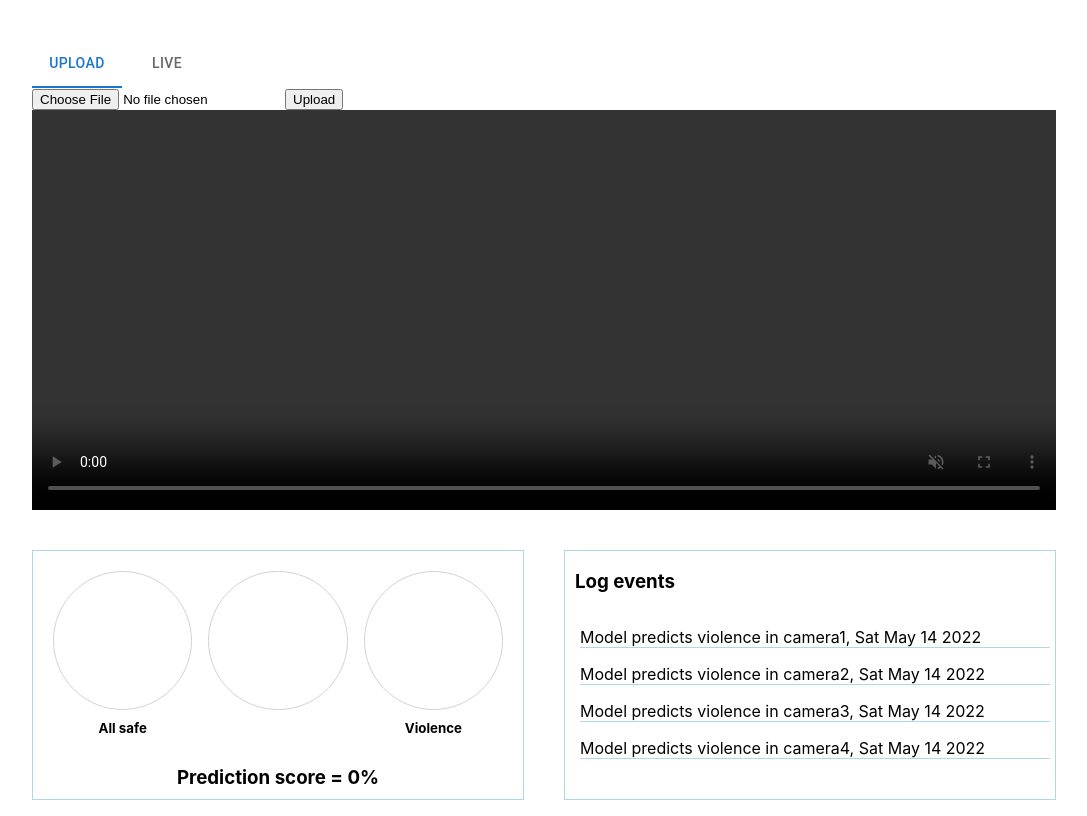
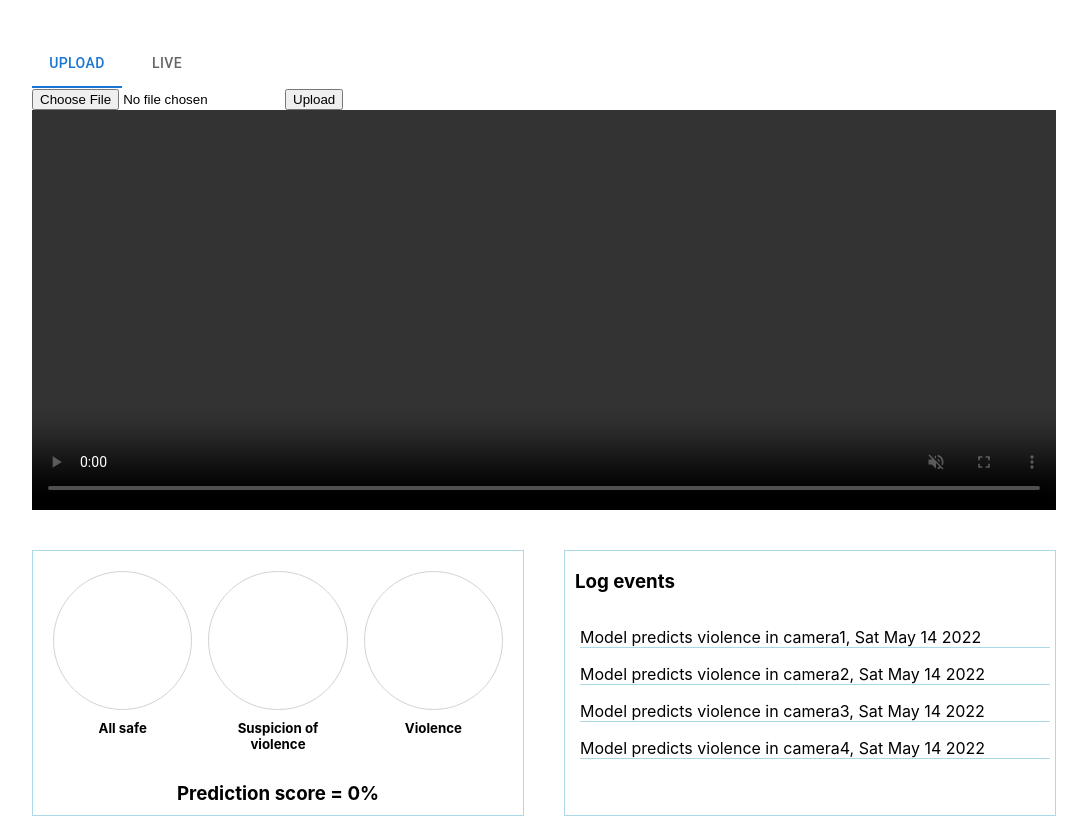
Before and after one commit to dl-final-505/webapp, a Next.js app: page / in a window 1280 px wide. Shown: the whole page, without its empty margins (96-1183 px from the left). Built offline with nearby package versions, Linux system fonts and the light colour scheme.

Commit message:
Update text

```diff
--- a/components/trafficLight/index.tsx
+++ b/components/trafficLight/index.tsx
@@ -15,6 +15,7 @@ const TrafficLight = ({ prediction }: Props) => {
           active={prediction > 0 && prediction <= 0.5}
         />
         <LightCircle
+          text="Suspicion of violence"
           color="orange"
           active={prediction > 0.5 && prediction <= 0.7}
         />
```
